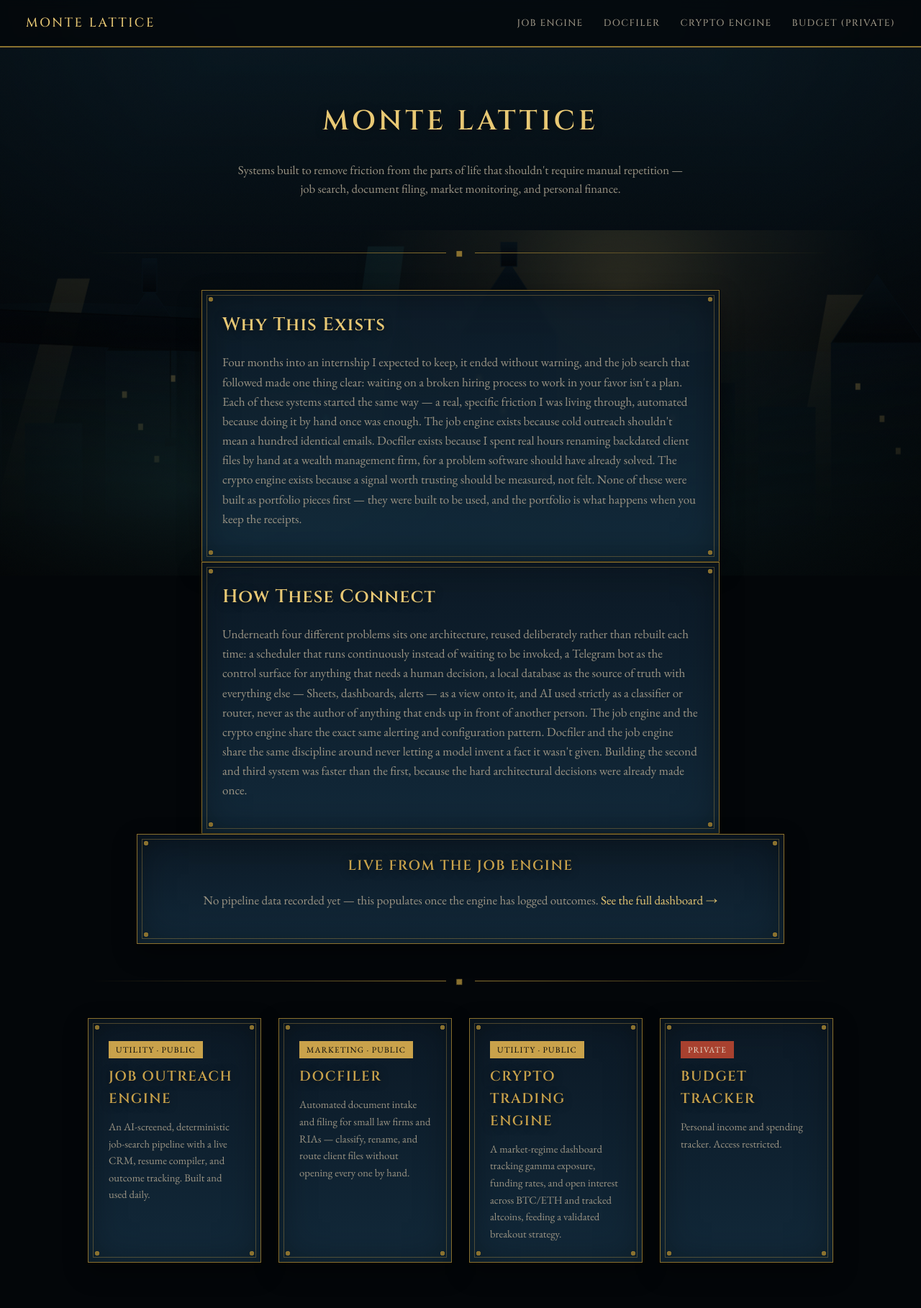
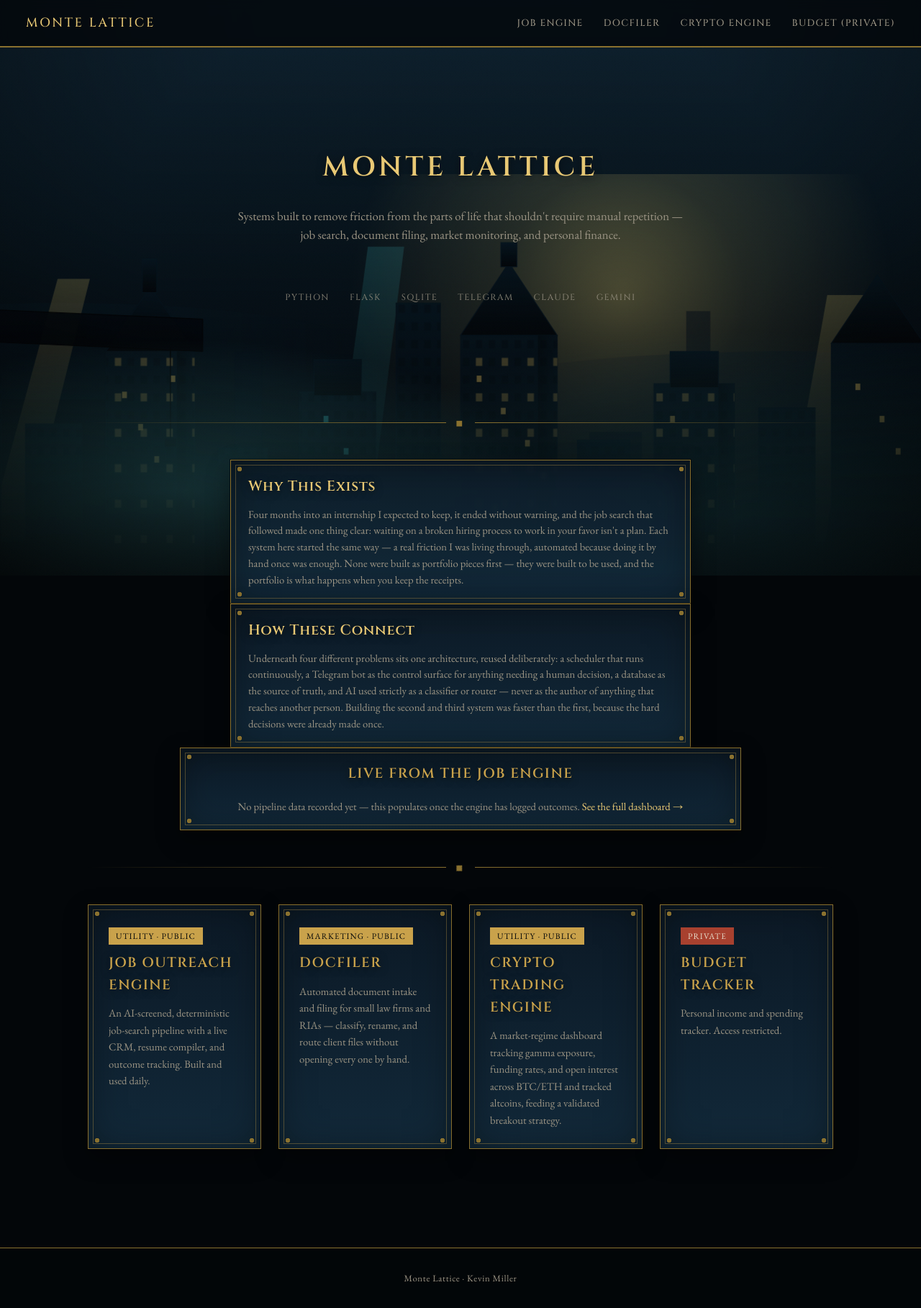
Before and after one commit to mrsisterbob/montelattice-site, a Flask app: page / in a window 1280 px wide. Shown: the top 1818 px of the page at 72% size. After the commit the page ends 1782 px from the top, so only its background shows below. Run offline with Flask 3, Linux system fonts and the light colour scheme; data that the repository does not hold is empty.

Commit message:
Brighter scene, taller varied skyline, facade texture, hero breathing room
- Global backdrop ~brighter (saturate/brightness filter on the SVG,
  lighter base gradient stops) and the brass/teal light shafts + sun-glow
  are stronger, so the fog and light actually pop instead of reading flat
- Extended the viewBox upward and added several taller, slimmer towers
  (both distant and foreground) for real height variation, Detroit-style,
  instead of a fairly uniform building range
- Added a repeating window-grid SVG pattern (two variants: plain dark,
  and one with a lit-window accent) applied to the 4 clickable towers and
  the non-interactive fill buildings, so facades read as textured
  structures instead of flat silhouettes with a few scattered dots
- Reworked the home page: a hero-spacer gives the skyline real room
  before any text panel starts, a small "Built with" tech-stack row sits
  under the tagline (Python/Flask/SQLite/Telegram/Claude/Gemini), and the
  "Why This Exists"/"How These Connect"/metrics panels are shorter and
  more compactly styled so they no longer dominate the frame

Co-Authored-By: Claude Sonnet 5 <noreply@anthropic.com>

```diff
--- a/static/css/rapture.css
+++ b/static/css/rapture.css
@@ -47,7 +47,7 @@ body {
   inset: 0;
   z-index: 0;
   overflow: hidden;
-  background: linear-gradient(180deg, #0a1a24 0%, #071219 40%, var(--abyss) 100%);
+  background: linear-gradient(180deg, #0f2230 0%, #0a1b26 40%, #050c14 100%);
 }
 
 .rapture-backdrop svg {
@@ -57,7 +57,8 @@ body {
   transform: translateX(-50%);
   width: max(140%, 1600px);
   height: auto;
-  opacity: 0.9;
+  opacity: 1;
+  filter: saturate(1.15) brightness(1.08);
   will-change: transform;
 }
 
@@ -73,9 +74,9 @@ body {
   inset: 0;
   transition: background 0.1s linear;
   background:
-    radial-gradient(ellipse 60% 40% at 20% 85%, rgba(45, 107, 111, calc(0.28 + var(--descent) * 0.25)) 0%, transparent 65%),
-    radial-gradient(ellipse 70% 50% at 80% 90%, rgba(28, 77, 84, calc(0.22 + var(--descent) * 0.2)) 0%, transparent 65%),
-    linear-gradient(180deg, transparent 0%, rgba(3, 6, 9, calc(0.55 + var(--descent) * 0.4)) 55%, var(--abyss) 100%);
+    radial-gradient(ellipse 60% 40% at 20% 85%, rgba(63, 150, 155, calc(0.36 + var(--descent) * 0.25)) 0%, transparent 65%),
+    radial-gradient(ellipse 70% 50% at 80% 90%, rgba(40, 108, 118, calc(0.3 + var(--descent) * 0.2)) 0%, transparent 65%),
+    linear-gradient(180deg, transparent 0%, rgba(3, 6, 9, calc(0.5 + var(--descent) * 0.4)) 55%, var(--abyss) 100%);
 }
 
 .rapture-backdrop .depth-dim {
@@ -291,6 +292,30 @@ p { color: var(--ivory-dim); }
 .page-wrap { position: relative; z-index: 1; max-width: 1100px; margin: 0 auto; padding: 48px 32px 80px; }
 .section { margin-bottom: 56px; }
 
+/* Home hero: extra breathing room so the skyline/title dominate the first screen instead of
+   text panels starting immediately below the fold. */
+.hero-spacer { padding-top: 8vh; padding-bottom: 14vh; }
+
+.tech-row {
+  display: flex;
+  justify-content: center;
+  flex-wrap: wrap;
+  gap: 28px;
+  margin-top: 36px;
+  font-family: var(--font-display);
+  font-size: 0.75rem;
+  letter-spacing: 0.12em;
+  text-transform: uppercase;
+  color: var(--ivory-dim);
+  opacity: 0.75;
+}
+
+/* Compact variant: smaller padding/type on the mid-page explainer panels so they read as a
+   supporting note beside the skyline, not a document taking over the screen. */
+.compact-panel .ornate-panel { padding: 20px 24px; }
+.compact-panel h2 { font-size: 1.25rem; }
+.compact-panel p { font-size: 0.92rem; line-height: 1.55; margin: 0; }
+
 .divider {
   height: 1px;
   background: linear-gradient(90deg, transparent, var(--brass-dim), transparent);
--- a/templates/_backdrop_home.html
+++ b/templates/_backdrop_home.html
@@ -1,13 +1,13 @@
 <div class="rapture-backdrop rapture-backdrop--interactive" aria-hidden="false">
-  <svg viewBox="0 0 1600 500" preserveAspectRatio="xMidYMax slice" xmlns="http://www.w3.org/2000/svg">
+  <svg viewBox="0 -70 1600 570" preserveAspectRatio="xMidYMax slice" xmlns="http://www.w3.org/2000/svg">
     <defs>
       <linearGradient id="beam" x1="0" y1="0" x2="0" y2="1">
-        <stop offset="0%" stop-color="#e8c874" stop-opacity="0.22"/>
-        <stop offset="100%" stop-color="#e8c874" stop-opacity="0"/>
+        <stop offset="0%" stop-color="#f5d685" stop-opacity="0.34"/>
+        <stop offset="100%" stop-color="#f5d685" stop-opacity="0"/>
       </linearGradient>
       <linearGradient id="beam-teal" x1="0" y1="0" x2="0" y2="1">
-        <stop offset="0%" stop-color="#3fa7ad" stop-opacity="0.16"/>
-        <stop offset="100%" stop-color="#3fa7ad" stop-opacity="0"/>
+        <stop offset="0%" stop-color="#4fc2c9" stop-opacity="0.26"/>
+        <stop offset="100%" stop-color="#4fc2c9" stop-opacity="0"/>
       </linearGradient>
       <linearGradient id="bld-fill" x1="0" y1="0" x2="0" y2="1">
         <stop offset="0%" stop-color="#0a1b26"/>
@@ -24,9 +24,9 @@
         <stop offset="100%" stop-color="#000000" stop-opacity="0.05"/>
       </linearGradient>
       <radialGradient id="sun-glow" cx="50%" cy="50%" r="50%">
-        <stop offset="0%" stop-color="#e8c874" stop-opacity="0.35"/>
-        <stop offset="45%" stop-color="#e8c874" stop-opacity="0.12"/>
-        <stop offset="100%" stop-color="#e8c874" stop-opacity="0"/>
+        <stop offset="0%" stop-color="#f5d685" stop-opacity="0.5"/>
+        <stop offset="45%" stop-color="#f5d685" stop-opacity="0.18"/>
+        <stop offset="100%" stop-color="#f5d685" stop-opacity="0"/>
       </radialGradient>
       <linearGradient id="crane-fill" x1="0" y1="0" x2="0" y2="1">
         <stop offset="0%" stop-color="#050b12"/>
@@ -37,6 +37,20 @@
         <stop offset="50%" stop-color="#0d2430" stop-opacity="0.4"/>
         <stop offset="100%" stop-color="#0d2430" stop-opacity="0"/>
       </linearGradient>
+      <!-- Texture: a repeating window-grid pattern for building facades, so surfaces read as
+           built structures rather than flat silhouettes. Two brightness variants (some windows
+           lit, most dark) keep it from looking like a uniform checkerboard. -->
+      <pattern id="facade-grid" width="16" height="22" patternUnits="userSpaceOnUse">
+        <rect width="16" height="22" fill="none"/>
+        <rect x="3" y="4" width="8" height="10" fill="#000000" opacity="0.22"/>
+      </pattern>
+      <pattern id="facade-grid-lit" width="32" height="44" patternUnits="userSpaceOnUse">
+        <rect width="32" height="44" fill="none"/>
+        <rect x="3" y="4" width="8" height="10" fill="#000000" opacity="0.22"/>
+        <rect x="19" y="4" width="8" height="10" fill="#000000" opacity="0.22"/>
+        <rect x="3" y="26" width="8" height="10" fill="#000000" opacity="0.22"/>
+        <rect x="19" y="26" width="8" height="10" fill="#e8c874" opacity="0.5"/>
+      </pattern>
     </defs>
 
     <!-- distant soft glow: a diffuse light source behind the haze, like sun/searchlight
@@ -53,24 +67,37 @@
     <polygon points="1180,500 1235,500 1300,80 1255,80" fill="url(#beam)"/>
     <polygon points="1420,500 1460,500 1510,140 1475,140" fill="url(#beam-teal)"/>
 
-    <!-- distant skyline (smaller, more transparent, non-interactive) -->
+    <!-- distant skyline (smaller, more transparent, non-interactive) - varied heights,
+         Detroit-style, including a couple of tall slender towers standing above the rest -->
     <g opacity="0.55" fill="#081420">
       <rect x="20" y="300" width="60" height="200"/>
       <rect x="90" y="260" width="45" height="240"/>
       <rect x="440" y="280" width="70" height="220"/>
-      <rect x="520" y="240" width="40" height="260"/>
+      <rect x="520" y="150" width="34" height="350"/>
       <rect x="900" y="290" width="55" height="210"/>
       <rect x="960" y="250" width="65" height="250"/>
+      <rect x="1080" y="100" width="30" height="400"/>
       <rect x="1340" y="270" width="50" height="230"/>
     </g>
 
-    <!-- non-interactive foreground buildings (fill between towers) -->
+    <!-- non-interactive foreground buildings (fill between towers) - textured facades, more
+         height variety among them -->
     <g fill="url(#bld-fill)" stroke="#0a1b26" stroke-width="1">
       <rect x="260" y="240" width="70" height="260"/>
       <rect x="500" y="270" width="60" height="230"/>
       <rect x="600" y="200" width="95" height="300"/>
       <rect x="618" y="160" width="59" height="45"/>
-      <rect x="720" y="240" width="55" height="260"/>
+      <rect x="720" y="90" width="55" height="410"/>
+      <rect x="945" y="260" width="65" height="240"/>
+      <rect x="1170" y="220" width="70" height="280"/>
+      <rect x="1400" y="260" width="60" height="240"/>
+      <rect x="1480" y="200" width="90" height="300"/>
+    </g>
+    <g fill="url(#facade-grid)" opacity="0.9">
+      <rect x="260" y="240" width="70" height="260"/>
+      <rect x="500" y="270" width="60" height="230"/>
+      <rect x="600" y="200" width="95" height="300"/>
+      <rect x="720" y="90" width="55" height="410"/>
       <rect x="945" y="260" width="65" height="240"/>
       <rect x="1170" y="220" width="70" height="280"/>
       <rect x="1400" y="260" width="60" height="240"/>
@@ -96,6 +123,7 @@
         <polygon points="140,180 185,110 230,180"/>
         <rect x="175" y="60" width="20" height="55"/>
       </g>
+      <rect x="140" y="180" width="90" height="320" fill="url(#facade-grid-lit)" class="tower-facade"/>
       <rect x="212" y="180" width="18" height="320" fill="url(#bld-side)" class="tower-side"/>
       <g fill="#e8c874" opacity="0.85" class="tower-windows">
         <rect x="160" y="220" width="6" height="8"/>
@@ -114,6 +142,7 @@
         <polygon points="360,150 415,70 470,150"/>
         <rect x="405" y="35" width="18" height="42"/>
       </g>
+      <rect x="360" y="150" width="110" height="350" fill="url(#facade-grid-lit)" class="tower-facade"/>
       <rect x="448" y="150" width="22" height="350" fill="url(#bld-side)" class="tower-side"/>
       <g fill="#e8c874" opacity="0.85" class="tower-windows">
         <rect x="380" y="200" width="6" height="8"/>
@@ -132,6 +161,7 @@
         <polygon points="800,130 860,40 920,130"/>
         <rect x="850" y="15" width="20" height="30"/>
       </g>
+      <rect x="800" y="130" width="120" height="370" fill="url(#facade-grid-lit)" class="tower-facade"/>
       <rect x="896" y="130" width="24" height="370" fill="url(#bld-side)" class="tower-side"/>
       <g fill="#e8c874" opacity="0.85" class="tower-windows">
         <rect x="820" y="180" width="6" height="8"/>
@@ -150,6 +180,7 @@
         <rect x="1040" y="190" width="100" height="310"/>
         <rect x="1060" y="150" width="60" height="45"/>
       </g>
+      <rect x="1040" y="190" width="100" height="310" fill="url(#facade-grid-lit)" class="tower-facade"/>
       <rect x="1120" y="190" width="20" height="310" fill="url(#bld-side)" class="tower-side"/>
       <g fill="#e8c874" opacity="0.85" class="tower-windows">
         <rect x="1060" y="230" width="6" height="8"/>
--- a/templates/home.html
+++ b/templates/home.html
@@ -2,6 +2,7 @@
 {% block title %}Monte Lattice{% endblock %}
 {% block content %}
 
+<div class="hero-spacer">
   <div class="section" style="text-align:center; padding: 24px 0 8px;">
     <h1>Monte Lattice</h1>
     <p style="max-width: 640px; margin: 0 auto; font-size: 1.05rem;">
@@ -11,41 +12,38 @@
     </p>
   </div>
 
+  <div class="tech-row" aria-label="Built with">
+    <span>Python</span><span>Flask</span><span>SQLite</span><span>Telegram</span><span>Claude</span><span>Gemini</span>
+  </div>
+</div>
+
 <div class="divider ornate"><span class="mark">&#9670;</span></div>
 
-<div class="section" style="max-width: 720px; margin: 0 auto;">
+<div class="section compact-panel" style="max-width: 640px; margin: 0 auto;">
   <div class="ornate-panel">
     <h2>Why This Exists</h2>
     <p>Four months into an internship I expected to keep, it ended without warning, and the
     job search that followed made one thing clear: waiting on a broken hiring process to work
-    in your favor isn't a plan. Each of these systems started the same way &mdash; a real,
-    specific friction I was living through, automated because doing it by hand once was enough.
-    The job engine exists because cold outreach shouldn't mean a hundred identical emails. Docfiler
-    exists because I spent real hours renaming backdated client files by hand at a wealth
-    management firm, for a problem software should have already solved. The crypto engine exists
-    because a signal worth trusting should be measured, not felt. None of these were built as
-    portfolio pieces first &mdash; they were built to be used, and the portfolio is what happens
-    when you keep the receipts.</p>
+    in your favor isn't a plan. Each system here started the same way &mdash; a real friction
+    I was living through, automated because doing it by hand once was enough. None were built
+    as portfolio pieces first &mdash; they were built to be used, and the portfolio is what
+    happens when you keep the receipts.</p>
   </div>
 </div>
 
-<div class="section" style="max-width: 720px; margin: 0 auto;">
+<div class="section compact-panel" style="max-width: 640px; margin: 0 auto;">
   <div class="ornate-panel">
     <h2>How These Connect</h2>
-    <p>Underneath four different problems sits one architecture, reused deliberately rather than
-    rebuilt each time: a scheduler that runs continuously instead of waiting to be invoked, a
-    Telegram bot as the control surface for anything that needs a human decision, a local
-    database as the source of truth with everything else &mdash; Sheets, dashboards, alerts
-    &mdash; as a view onto it, and AI used strictly as a classifier or router, never as the
-    author of anything that ends up in front of another person. The job engine and the crypto
-    engine share the exact same alerting and configuration pattern. Docfiler and the job engine
-    share the same discipline around never letting a model invent a fact it wasn't given. Building
-    the second and third system was faster than the first, because the hard architectural
+    <p>Underneath four different problems sits one architecture, reused deliberately: a
+    scheduler that runs continuously, a Telegram bot as the control surface for anything
+    needing a human decision, a database as the source of truth, and AI used strictly as a
+    classifier or router &mdash; never as the author of anything that reaches another person.
+    Building the second and third system was faster than the first, because the hard
     decisions were already made once.</p>
   </div>
 </div>
 
-<div class="section" style="max-width: 900px; margin: 0 auto;">
+<div class="section compact-panel" style="max-width: 780px; margin: 0 auto;">
   <div class="ornate-panel">
     <h3 style="text-align:center; margin-bottom: 20px;">Live From the Job Engine</h3>
     <div class="metric-row" id="teaser-metrics">
```
Lines whose indentation alone changed are shown as unchanged.
